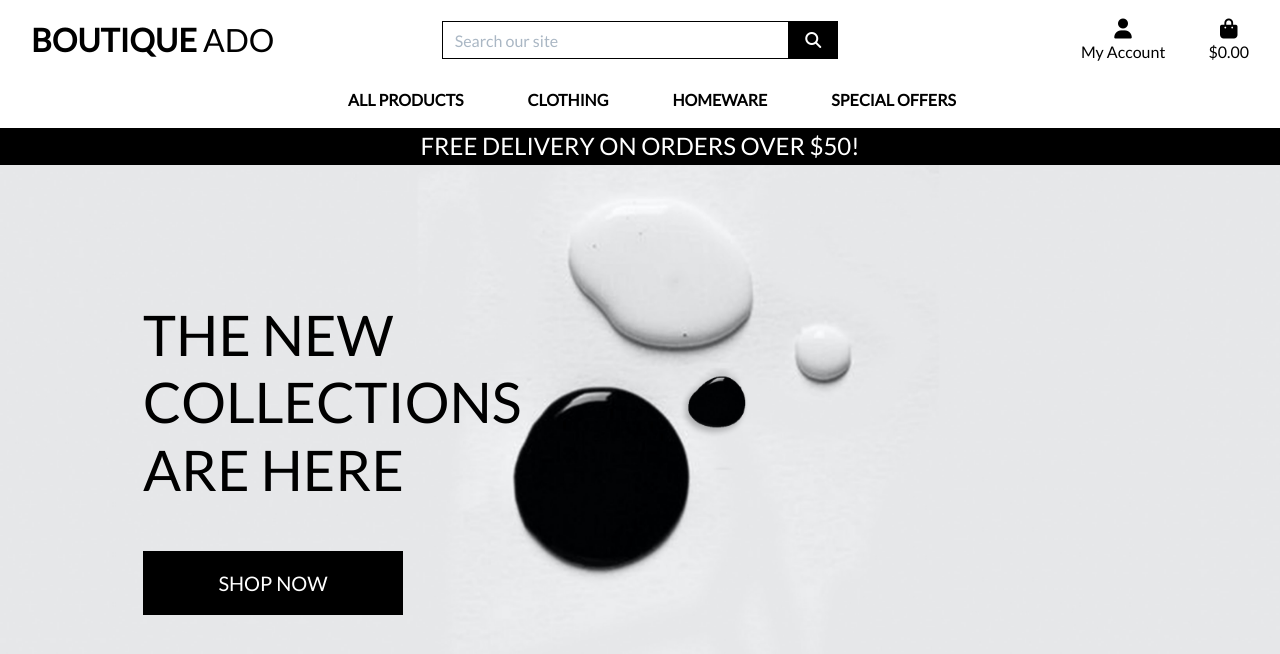
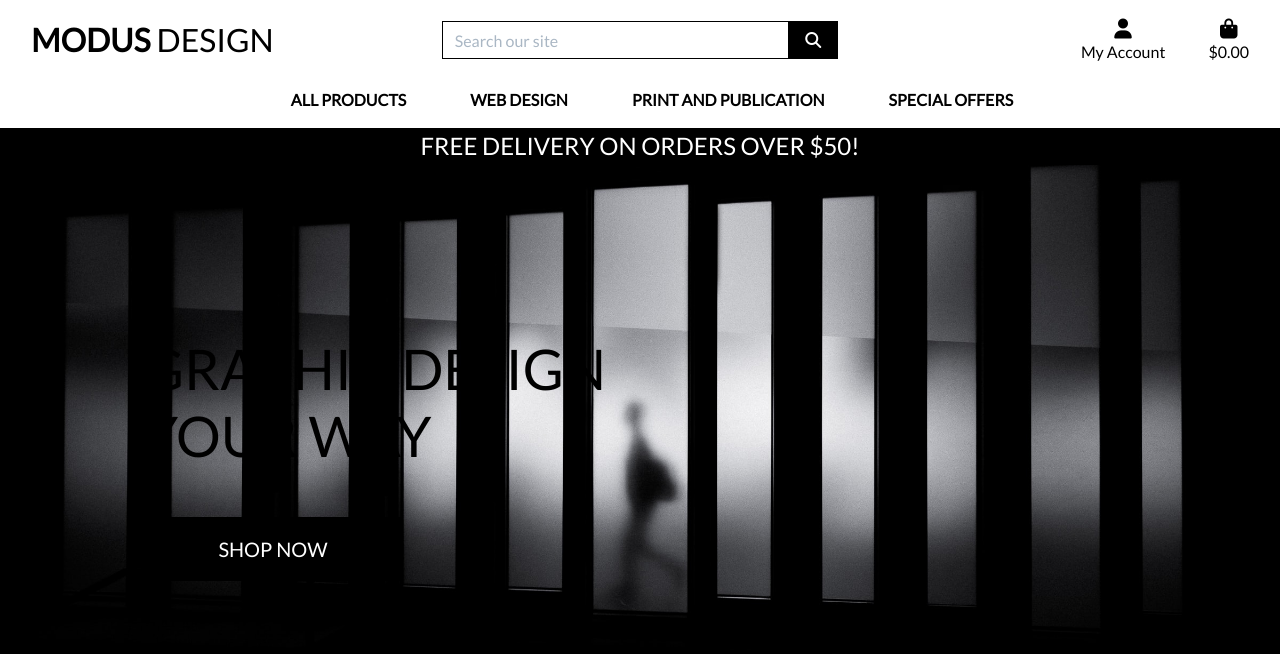
Before and after one commit to Aria-vero-s/boutique-tutorial, a Django app: page / in a window 1280 px wide. Shown: the top 654 px of the page. Run offline with Django 3.2, Linux system fonts and the light colour scheme; some libraries are stand-ins or nearby versions.

Commit message:
changed homepage picture

```diff
--- a/home/templates/home/index.html
+++ b/home/templates/home/index.html
@@ -14,7 +14,7 @@
         <div class="row h-100">
             <div class="col-7 col-md-6 my-auto">
                 <h1 class="display-4 logo-font text-black">
-                    The new collections are here
+                    Graphic Design your way
                 </h1>
                 <div class="my-5">
                     <h4>
--- a/static/css/base.css
+++ b/static/css/base.css
@@ -3,7 +3,7 @@ html {
 }
 
 body {
-    background: url('/media/paint.jpg') no-repeat center center fixed;
+    background: url('/media/photography.jpg') no-repeat center center fixed;
     background-size: cover;
     height: calc(100vh - 164px);
     color: #555;
--- a/templates/base.html
+++ b/templates/base.html
@@ -34,14 +34,14 @@
     {% block extra_js %}
     {% endblock %}
 
-    <title>Boutique Ado {% block extra_title %}{% endblock %}</title>
+    <title>Modus Design {% block extra_title %}{% endblock %}</title>
   </head>
   <body>
     <header class="container-fluid fixed-top">
         <div id="topnav" class="row bg-white pt-lg-2 d-none d-lg-flex">
             <div class="col-12 col-lg-4 my-auto py-1 py-lg-0 text-center text-lg-left">
                 <a href="{% url 'home' %}" class="nav-link main-logo-link">
-                    <h2 class="logo-font text-black my-0"><strong>Boutique</strong> Ado</h2>
+                    <h2 class="logo-font text-black my-0"><strong>Modus</strong> Design</h2>
                 </a>
             </div>
             <div class="col-12 col-lg-4 my-auto py-1 py-lg-0">
--- a/templates/includes/main_nav.html
+++ b/templates/includes/main_nav.html
@@ -14,7 +14,7 @@
 
         <li class="nav-item dropdown">
             <a class="logo-font font-weight-bold nav-link text-black mr-5" href="#" id="clothing-link" data-toggle="dropdown" aria-haspopup="true" aria-expanded="false">
-                Clothing
+                Web design
             </a>
             <div class="dropdown-menu border-0" aria-labelledby="clothing-link">
                 <a href="{% url 'products' %}?category=activewear,essentials" class="dropdown-item">Activewear &amp; Essentials</a>
@@ -26,7 +26,7 @@
 
         <li class="nav-item dropdown">
             <a class="logo-font font-weight-bold nav-link text-black mr-5" href="#" id="homeware-link" data-toggle="dropdown" aria-haspopup="true" aria-expanded="false">
-                Homeware
+                Print and Publication
             </a>
             <div class="dropdown-menu border-0" aria-labelledby="homeware-link">
                 <a href="{% url 'products' %}?category=bed_bath" class="dropdown-item">Bed &amp; Bath</a>
```
